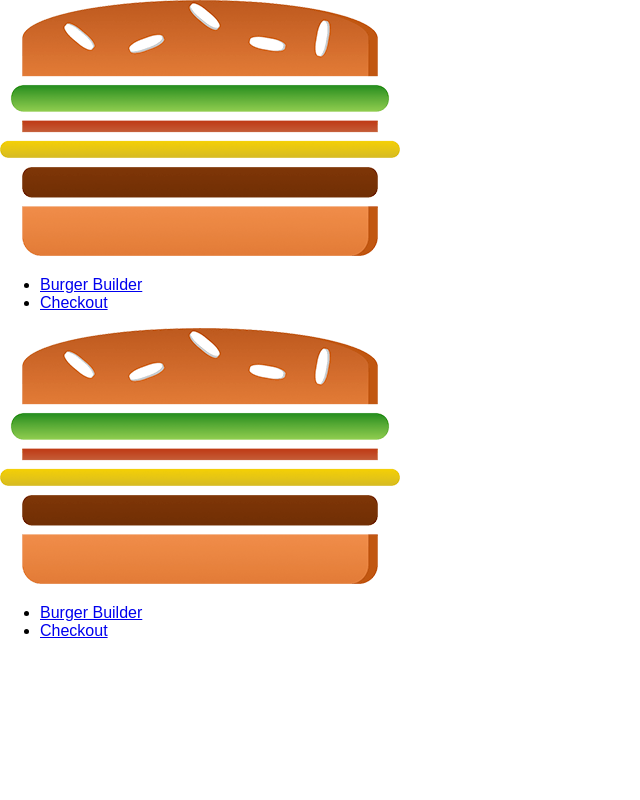
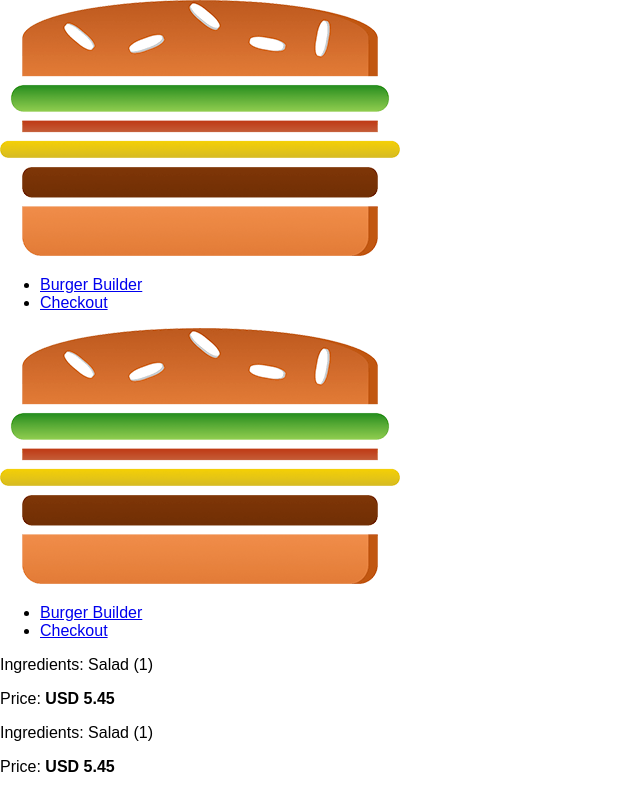
Before and after one commit to yros1/burgerbuilder, a React app: page /orders in a window 1280 px wide. Shown: the whole page, without its empty margins (0-640 px from the left). Built offline with nearby package versions, Linux system fonts and the light colour scheme.

Commit message:
Addin an Orders Page.

```diff
--- a/src/App.js
+++ b/src/App.js
@@ -4,6 +4,7 @@
 import Layout from './hoc/Layout/Layout';
 import BurgerBuilder from './containers/BurgerBuilder/BurgerBuilder';
 import Checkout from './containers/Checkout/Checkout';
+import Orders from './containers/Orders/Orders';
 
 class App extends Component {
   render() {
@@ -12,6 +13,7 @@
         <Layout>
           <Switch>
             <Route path="/checkout" component={Checkout} />
+            <Route path="/orders" component={Orders} />
             <Route path="/" exact component={BurgerBuilder} />
           </Switch>
         </Layout>
--- /dev/null
+++ b/src/components/Order/Order.css
@@ -0,0 +1,8 @@
+.Order {
+    width: 100%;
+    border: 1px solid #eee;
+    box-shadow: 0 2px 3px #ccc;
+    padding: 10px;
+    margin: 10px auto;
+    box-sizing: border-box;
+}
--- /dev/null
+++ b/src/components/Order/Order.js
@@ -0,0 +1,12 @@
+import React from 'react';
+
+import classes from './Order.css';
+
+const order = (props) => (
+    <div className={classes.Order}>
+        <p>Ingredients: Salad (1)</p>
+        <p>Price: <strong>USD 5.45</strong></p>
+    </div>
+);
+
+export default order;
--- /dev/null
+++ b/src/containers/Orders/Orders.js
@@ -0,0 +1,16 @@
+import React, { Component } from "react";
+
+import Order from '../../components/Order/Order';
+
+class Orders extends Component {
+    render() {
+        return (
+            <div>
+                <Order />
+                <Order />
+            </div>
+        );
+    };
+}
+
+export default Orders;
```
Also changed, not shown: src/containers/Orders/Orders.css (added).
